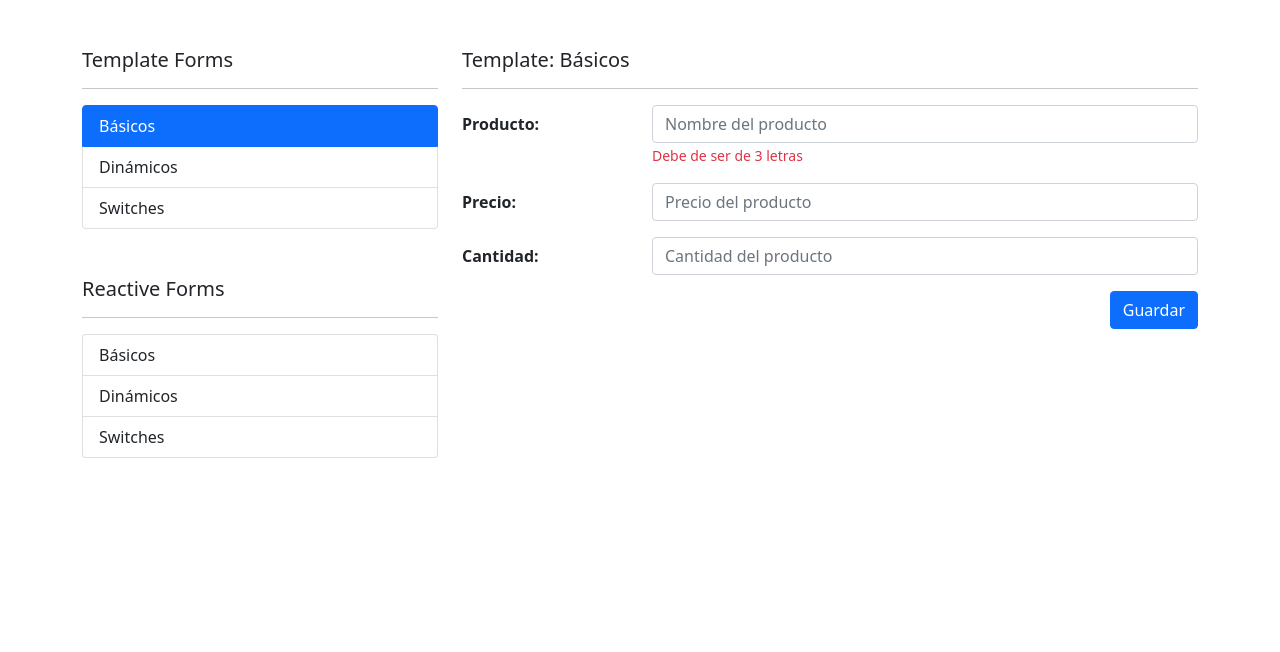
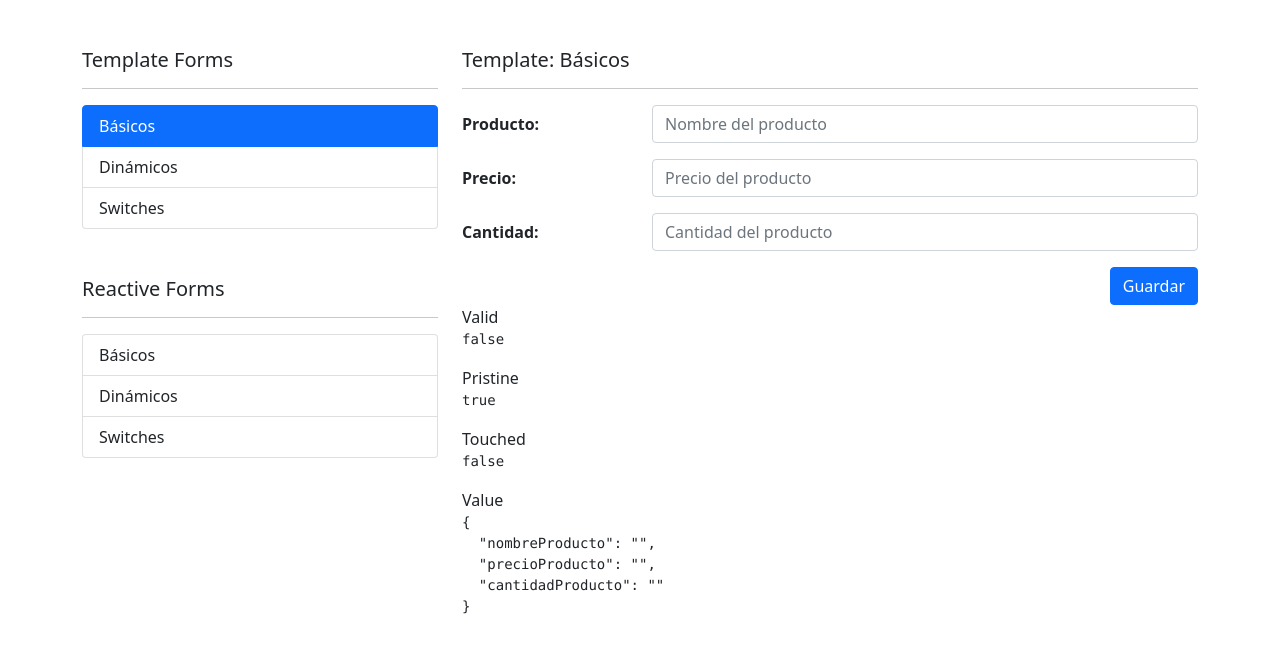
Before and after one commit to franmc01/Angular-FormulariosApp, an Angular app: page /template-forms/basicos in a window 1280 px wide. Shown: the top 652 px of the page. Built offline with nearby package versions, Linux system fonts and the light colour scheme.

Commit message:
Reforzando los conceptos y practicas de los formularios de aproximacion por template

```diff
--- a/src/app/template-forms/basicos/basicos.component.html
+++ b/src/app/template-forms/basicos/basicos.component.html
@@ -4,40 +4,80 @@
 
 <div class="row">
   <div class="col">
-    <form>
+    <form (ngSubmit)="guardar()"
+          #miFormulario="ngForm"
+          autocomplete="off">
       <!-- Campo de producto -->
       <div class="mb-3 row">
         <label class="col-sm-3 col-form-label">
           <strong>Producto:</strong>
         </label>
         <div class="col-sm-9">
-          <input type="text" class="form-control" placeholder="Nombre del producto">
-          <span class="form-text text-danger">Debe de ser de 3 letras</span>
+          <input type="text"
+                class="form-control"
+                name="nombreProducto"
+                ngModel
+                required
+                minlength="3"
+                placeholder="Nombre del producto">
+          <span *ngIf="nombreValido"
+                class="form-text text-danger">Debe de ser de 3 letras</span>
         </div>
       </div>
+
       <!-- Campo de precio producto -->
       <div class="mb-3 row">
         <label class="col-sm-3 col-form-label">
           <strong>Precio:</strong>
         </label>
         <div class="col-sm-9">
-          <input type="number" class="form-control" placeholder="Precio del producto">
+          <input type="number"
+                 class="form-control"
+                 name="precioProducto"
+                 ngModel
+                 required
+                 placeholder="Precio del producto">
         </div>
       </div>
+
       <!-- Campo de cantidad -->
       <div class="mb-3 row">
         <label class="col-sm-3 col-form-label">
           <strong>Cantidad:</strong>
         </label>
         <div class="col-sm-9">
-          <input type="number" class="form-control" placeholder="Cantidad del producto">
+          <input type="number"
+                 class="form-control"
+                 name="cantidadProducto"
+                 ngModel
+                 placeholder="Cantidad del producto">
         </div>
       </div>
+
+      <!-- Boton del formulario -->
       <div class="row">
         <div class="col">
           <button type="submit" class=" btn btn-primary float-end">Guardar</button>
         </div>
       </div>
+
     </form>
   </div>
 </div>
+
+
+<div class="row">
+  <div class="col">
+      <span>Valid</span>
+      <pre>{{ miFormulario.valid }}</pre>
+
+      <span>Pristine</span>
+      <pre>{{ miFormulario.pristine }}</pre>
+
+      <span>Touched</span>
+      <pre>{{ miFormulario.touched }}</pre>
+
+      <span>Value</span>
+      <pre>{{ miFormulario.value | json }}</pre>
+  </div>
+</div>
--- a/src/app/template-forms/basicos/basicos.component.ts
+++ b/src/app/template-forms/basicos/basicos.component.ts
@@ -1,4 +1,5 @@
-import { Component, OnInit } from '@angular/core';
+import { Component, OnInit, ViewChild } from '@angular/core';
+import { NgForm } from '@angular/forms';
 
 @Component({
   selector: 'app-basicos',
@@ -7,9 +8,19 @@
 })
 export class BasicosComponent implements OnInit {
 
+  @ViewChild('miFormulario') miFormulario!:NgForm;
+
+  get nombreValido(){
+    return this.miFormulario?.controls.nombreProducto?.invalid && this.miFormulario?.controls.nombreProducto?.touched
+  }
+
   constructor() { }
 
   ngOnInit(): void {
   }
 
+  guardar() {
+    console.log(this.miFormulario);
+  }
+
 }
--- a/src/app/template-forms/template-forms.module.ts
+++ b/src/app/template-forms/template-forms.module.ts
@@ -1,5 +1,6 @@
 import { NgModule } from '@angular/core';
 import { CommonModule } from '@angular/common';
+import { FormsModule } from '@angular/forms';
 
 import { TemplateFormsRoutingModule } from './template-forms-routing.module';
 import { BasicosComponent } from './basicos/basicos.component';
@@ -16,7 +17,8 @@
   ],
   imports: [
     CommonModule,
-    TemplateFormsRoutingModule
+    TemplateFormsRoutingModule,
+    FormsModule
   ],
   exports: [
 
```
